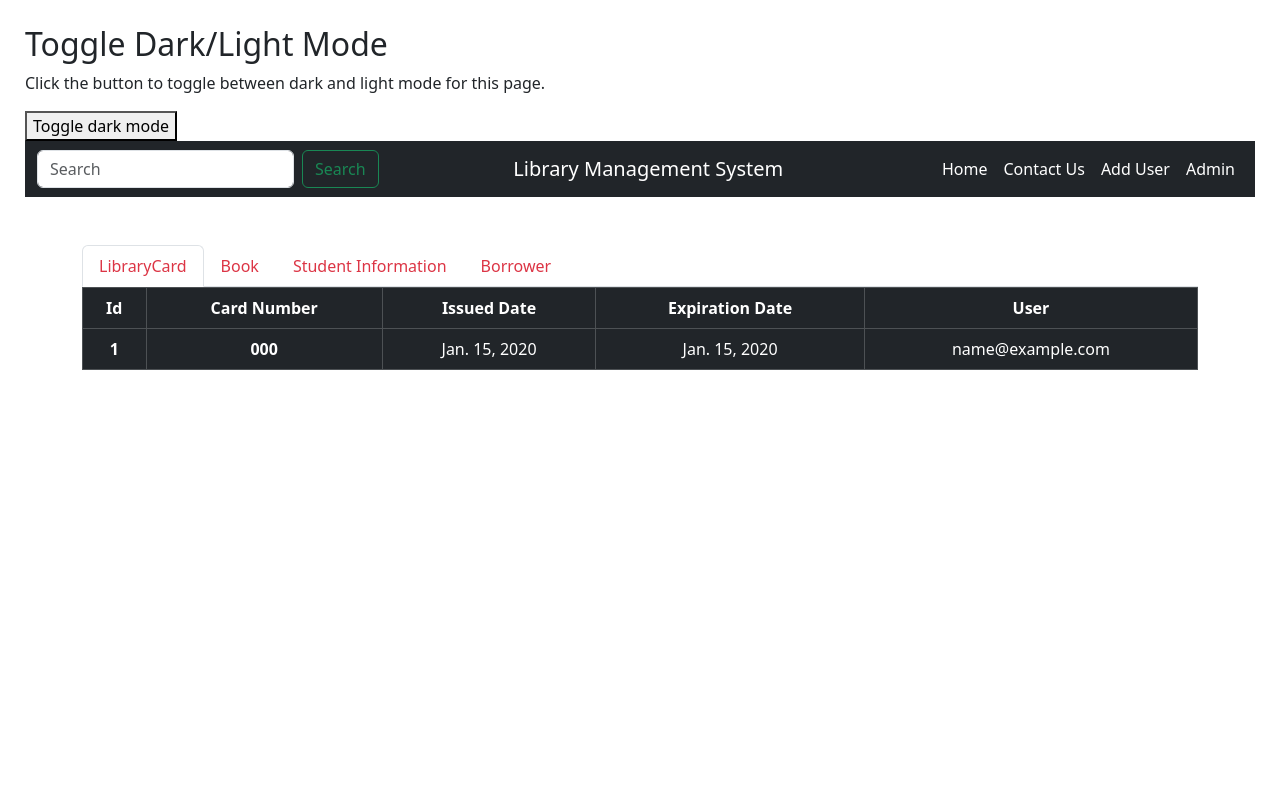
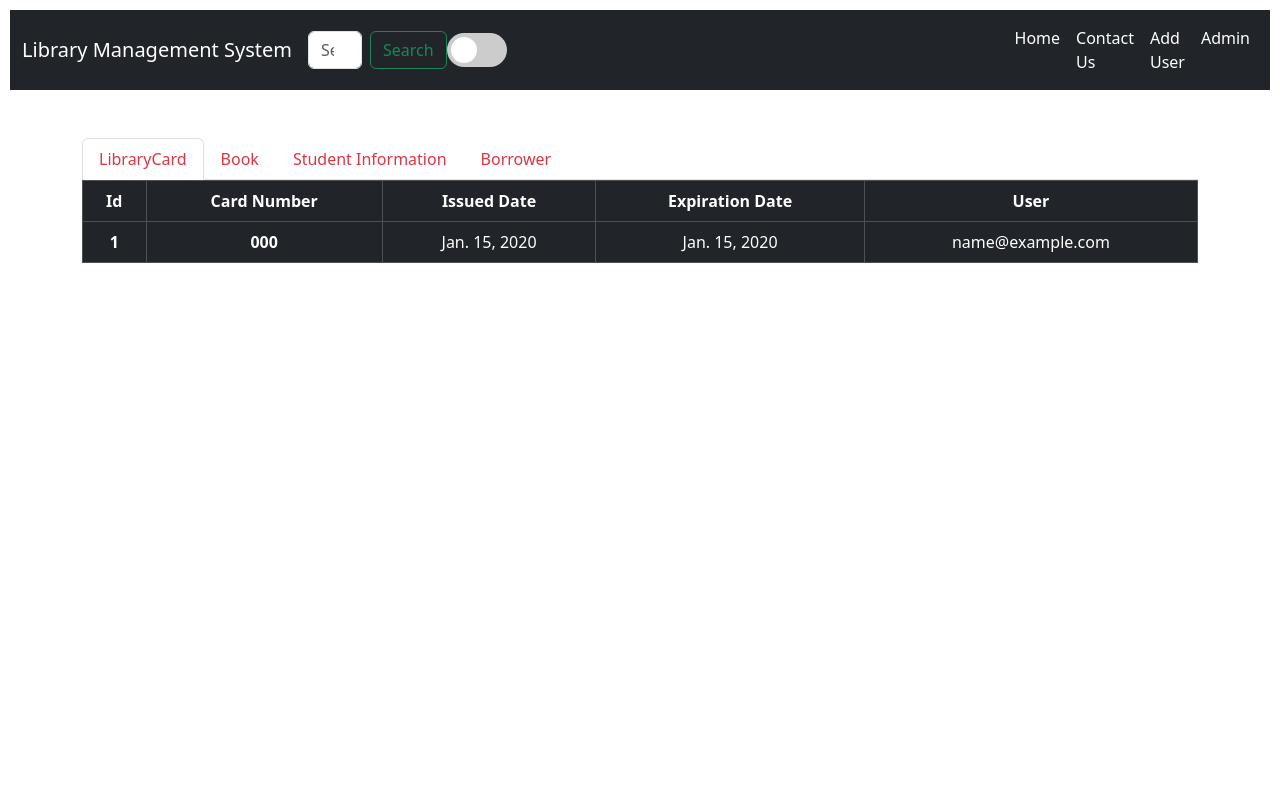
Before and after one commit to Ankur-586/DjangowithAjax, a Django app: page / in a window 1280 px wide. Run offline with Django 5.2, Linux system fonts and the light colour scheme; tables that the repository leaves empty hold one stand-in row (values such as "Sample post"); some libraries are stand-ins or nearby versions.

Commit message:
dark-mode-done

```diff
--- a/static/css/main.css
+++ b/static/css/main.css
@@ -5,19 +5,66 @@ body {
     min-height: 100vh;
     padding: 10px;
     font-family: 'Poppins', sans-serif;
-    padding: 25px;
     background-color: white !important;
-    color: black;
-    font-size: 25px;
     /* background-image: url("../images/lms-back.jpeg");
     background-repeat: no-repeat;
     background-size: cover; */
 }
+/* ------------------------- header and footer --------------------------------------- */
+/* Dark/Light Mode Switch Styles */
 .dark-mode {
   background-color: black !important;
   color: white;
 }
-/* ------------------------- header and footer --------------------------------------- */
+.dark-light-switch {
+  padding-right: 500px;
+}
+.switch {
+  position: relative;
+  display: inline-block;
+  width: 60px;
+  height: 34px;
+}
+.switch input {
+  opacity: 0;
+  width: 0;
+  height: 0;
+}
+.slider {
+  position: absolute;
+  cursor: pointer;
+  top: 0;
+  left: 0;
+  right: 0;
+  bottom: 0;
+  background-color: #ccc;
+  transition: .4s;
+  border-radius: 34px;
+}
+.slider:before {
+  position: absolute;
+  content: "";
+  height: 26px;
+  width: 26px;
+  left: 4px;
+  bottom: 4px;
+  background-color: white;
+  transition: .4s;
+  border-radius: 50%;
+}
+input:checked + .slider {
+  background-color: #2196F3; /* Dark mode background color */
+}
+input:focus + .slider {
+  box-shadow: 0 0 1px #2196F3;
+}
+input:checked + .slider:before {
+  transform: translateX(26px);
+}
+#modeLabel {
+  display: inline-block;
+  margin-left: 10px;
+}
 
 /* end */
 
--- a/static/js/home/dark-light-swt.js
+++ b/static/js/home/dark-light-swt.js
@@ -1,7 +1,24 @@
-document.getElementById('themeSwitch').addEventListener('change', function() {
-    if (this.checked) {
-      document.body.classList.add('dark-mode');
-    } else {
-      document.body.classList.remove('dark-mode');
-    }
-  });
+// function myFunction() {
+//   var element = document.body;
+//   element.classList.toggle("dark-mode");
+// }
+
+window.onload = function() {
+  var isDarkModeEnabled = JSON.parse(localStorage.getItem('darkModeEnabled'));
+  var element = document.body;
+
+  if (isDarkModeEnabled) {
+      element.classList.add("dark-mode");
+      document.getElementById("modeToggle").checked = true;
+  }
+};
+
+function myFunction() {
+  var element = document.body;
+  var isDarkModeEnabled = !element.classList.contains("dark-mode");
+
+  element.classList.toggle("dark-mode", isDarkModeEnabled);
+  document.getElementById("modeToggle").checked = isDarkModeEnabled;
+
+  localStorage.setItem('darkModeEnabled', isDarkModeEnabled);
+}
--- a/templates/base.html
+++ b/templates/base.html
@@ -21,29 +21,13 @@
         <!-- script src="https://cdn.datatables.net/1.13.4/js/jquery.dataTables.min.js" defer></script -->
     </head>
     <body>
-        {% comment %} <div class="dark-light-switch">
-            <label class="switch">
-                <input type="checkbox" id="modeToggle">
-                <span class="slider round"></span>
-            </label>
-
-          </div> {% endcomment %}
-          <h2>Toggle Dark/Light Mode</h2>
-            <p>Click the button to toggle between dark and light mode for this page.</p>
-            <button onclick="myFunction()">Toggle dark mode</button>
         {% include 'includes/navbar.html' %}
 		{% block content %}
 		{% endblock content %}
 		{% include 'includes/footer.html' %}
         {% block scripts %}
 		{% endblock %}
-        <script>
-            function myFunction() {
-               var element = document.body;
-               element.classList.toggle("dark-mode");
-            }
-            </script>
-
+        <script src="{% static 'js/home/dark-light-swt.js' %}"></script>
         <script src="{% static 'js/hide_warinings.js' %}"></script>
     </body>
 </html>
--- a/templates/includes/navbar.html
+++ b/templates/includes/navbar.html
@@ -1,10 +1,17 @@
 <nav class="navbar navbar-expand-lg navbar-dark bg-dark">
     <div class="container-fluid">
+      <a class="navbar-brand">Library Management System</a>
       <form class="d-flex" id="searchForm" role="search">
         <input class="form-control me-2" id="searchInput" name="keyword" type="search" placeholder="Search" aria-label="Search">
         <button class="btn btn-outline-success" type="submit">Search</button>
       </form>
-      <a class="navbar-brand">Library Management System</a>
+      <div class="dark-light-switch">
+        <label class="switch">
+            <input type="checkbox" id="modeToggle" onclick="myFunction()">
+            <span class="slider round"></span>
+        </label>
+      </div>
+
         <form class="d-flex">
           <button class="navbar-toggler" type="button" data-bs-toggle="collapse" data-bs-target="#navbarSupportedContent" aria-controls="navbarSupportedContent" aria-expanded="false" aria-label="Toggle navigation">
             <span class="navbar-toggler-icon"></span>
```
